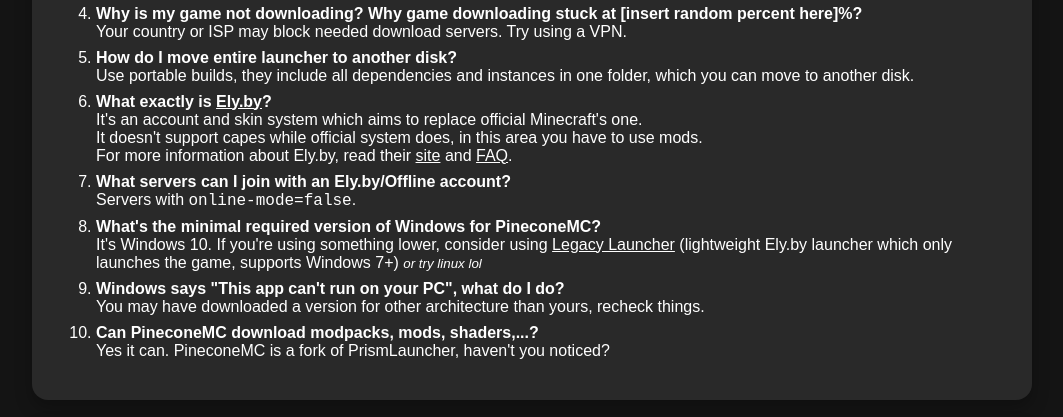
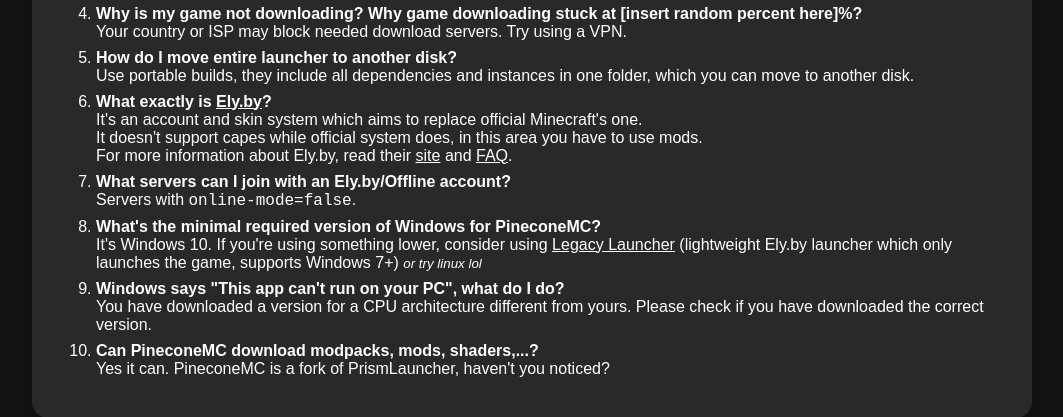
Before and after one commit to ElyPrismLauncher/elyprismlauncher.github.io, a plain HTML site: page index.html in a window 1280 px wide. Shown: the part 1620-2037 px from the top of the page, without its empty margins (108-1171 px from the left). Drawn offline with Linux system fonts and the light colour scheme; no server answers; a web font is replaced by a local one.

Commit message:
clarify "This app can't run on your PC"
Co-authored-by: mctaylors <95250141+mctaylors@users.noreply.github.com>
Signed-off-by: Lamplions123 <161035224+Lamplions123@users.noreply.github.com>

```diff
--- a/index.html
+++ b/index.html
@@ -187,7 +187,7 @@
         </li>
         <li>
             <b>Windows says "This app can't run on your PC", what do I do?</b><br>
-            You may have downloaded a version for other architecture than yours, recheck things.
+            You have downloaded a version for a CPU architecture different from yours. Please check if you have downloaded the correct version.
 
         </li>
         <li>
```
